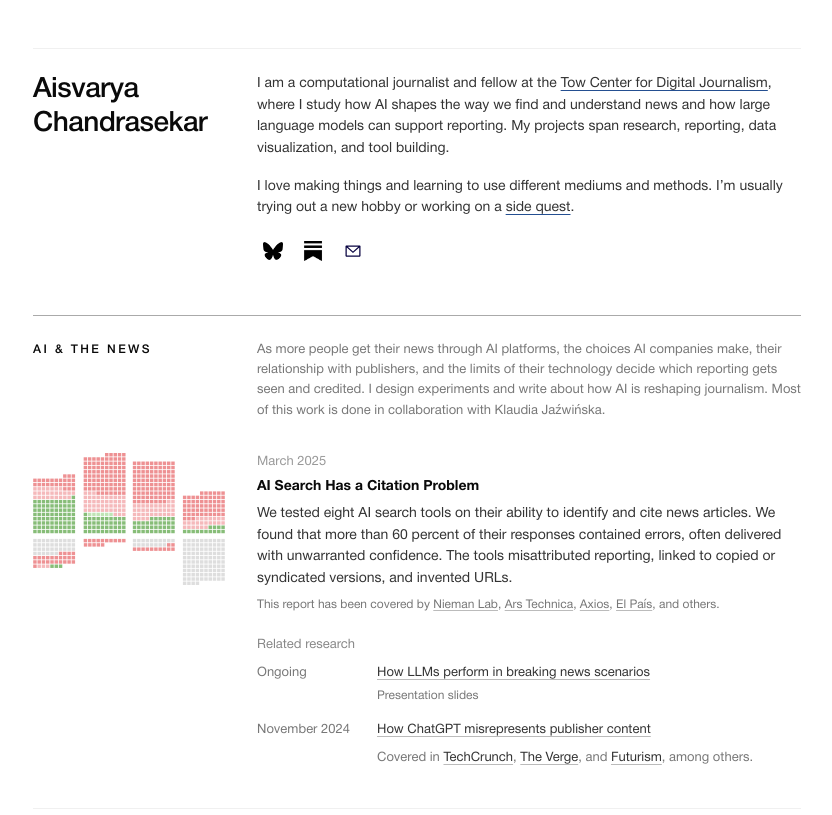
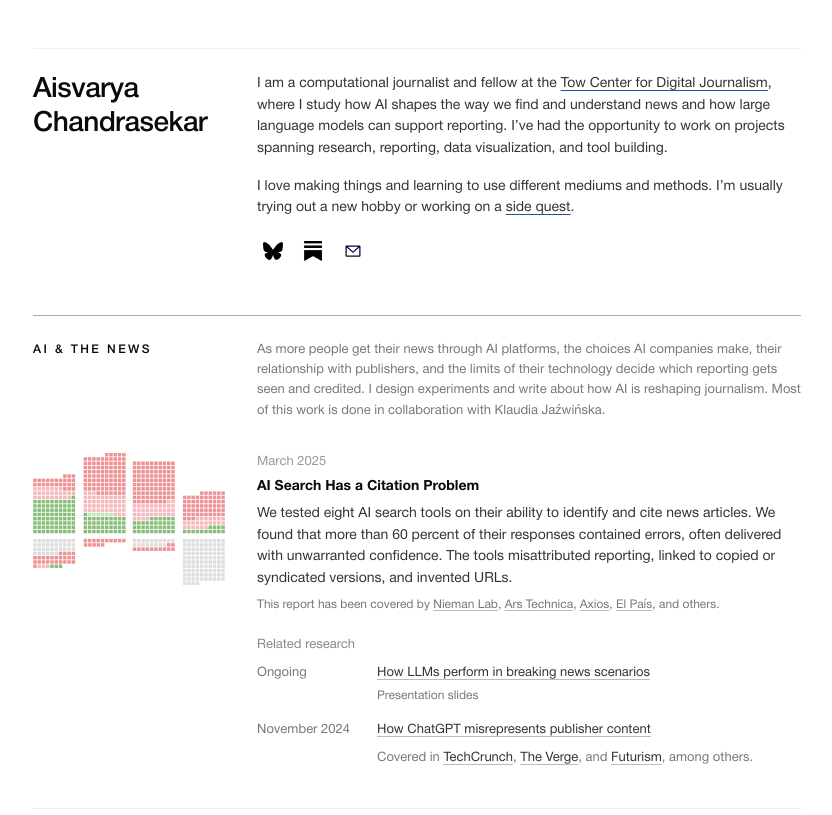
Before and after one commit to aishichandra/portfolio_website, a plain HTML site: page index.html in a window 1280 px wide. Shown: the top 815 px of the page, without its empty margins (223-1055 px from the left). Drawn offline with Linux system fonts and the light colour scheme.

Commit message:
Refine introduction wording

```diff
--- a/index.html
+++ b/index.html
@@ -19,7 +19,7 @@
       <div class="header-inner">
         <h1 class="name">Aisvarya Chandrasekar</h1>
         <div class="header-blurb">
-          <p>I am a computational journalist and fellow at the <a href="https://towcenter.columbia.edu/" target="_blank" rel="noopener">Tow Center for Digital Journalism</a>, where I study how AI shapes the way we find and understand news and how large language models can support reporting. My projects span research, reporting, data visualization, and tool building.</p>
+          <p>I am a computational journalist and fellow at the <a href="https://towcenter.columbia.edu/" target="_blank" rel="noopener">Tow Center for Digital Journalism</a>, where I study how AI shapes the way we find and understand news and how large language models can support reporting. I’ve had the opportunity to work on projects spanning research, reporting, data visualization, and tool building.</p>
           <p>I love making things and learning to use different mediums and methods. I’m usually trying out a new hobby or working on a <a href="playground.html">side quest</a>.</p>
         </div>
         <div class="header-icons" aria-label="Social links">
```
